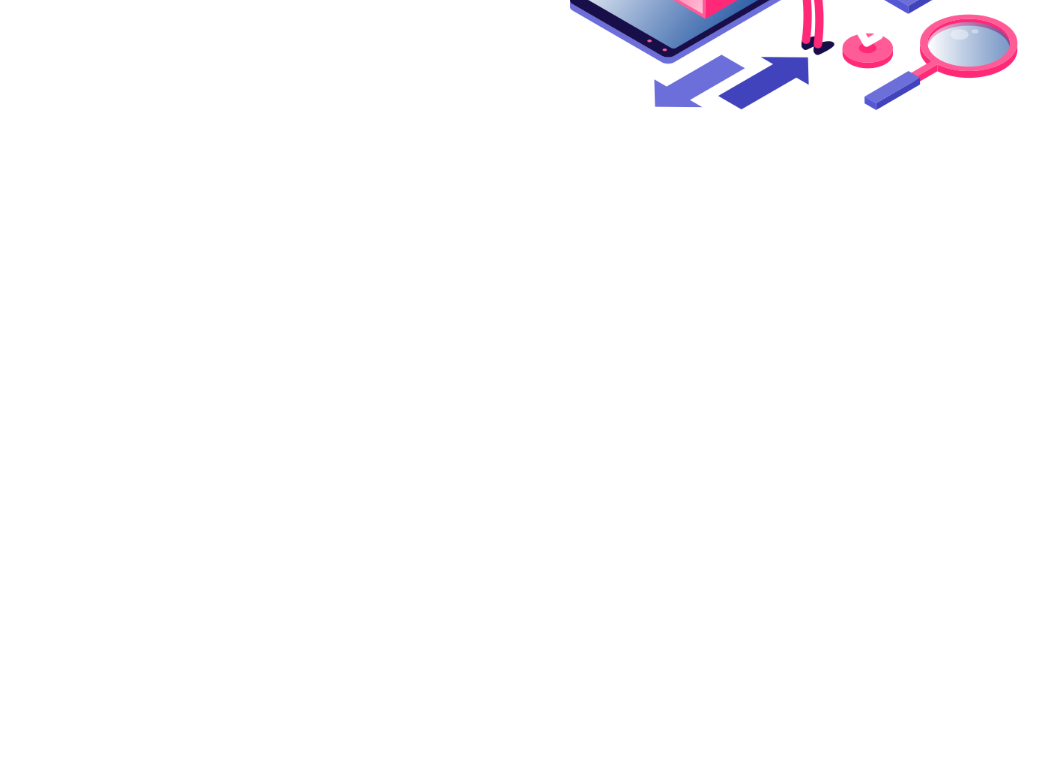
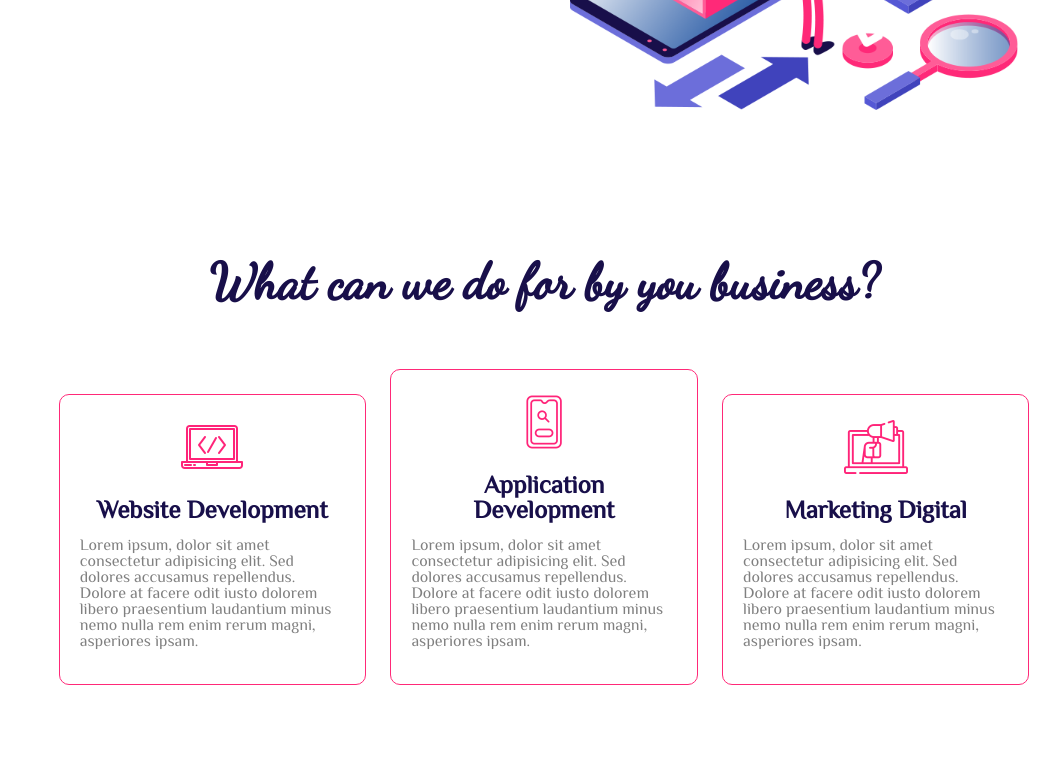
Before and after one commit to jessewillian/agency-html-end-css, a plain HTML site: page index.html in a window 1280 px wide. Shown: the part 470-1229 px from the top of the page, without its empty margins (96-1157 px from the left). Before the commit the page ends 800 px from the top, so only its background shows below. Drawn offline with Linux system fonts and the light colour scheme.

Commit message:
create and finish section

```diff
--- /dev/null
+++ b/css/components/card-section.css
@@ -0,0 +1,44 @@
+.card-section {
+    display: inline-block;
+    margin-top: 5%;
+}
+
+.card {
+    display: inline-block;
+    width: 30%;
+    padding: 20px;
+    margin: 1%;
+    border: 1px solid #FF2978;
+    border-radius: 10px;
+    cursor: pointer;
+}
+
+.card:hover {
+    background-color: #FF2978;
+    color: white;
+    padding: 40px;
+}
+
+.card:hover .box-card {
+    display: none;
+}
+
+.card:hover .text-hover {
+    display: block;
+}
+
+.card:hover .none {
+    display: none;
+}
+
+
+.title-card {
+    color: #180F4A;
+    font-size: 25px;
+    margin: 15px;
+    font-weight: bold;
+}
+
+.text-hover {
+    display: none;
+}
--- a/css/components/main-nav.css
+++ b/css/components/main-nav.css
@@ -12,8 +12,11 @@
     text-align: left;
     font-size: 34px;
     font-weight: bold;
-    font-style: italic;
     color: #180F4A;
     margin-left: 10%;
     pointer-events: none;
 }
+
+.logo .title-logo {
+    font-family: 'Dancing Script', cursive;
+}
--- /dev/null
+++ b/css/components/main-section.css
@@ -0,0 +1,16 @@
+.main-section {
+    margin-top: 80px;
+    margin-left: 5%;
+    margin-right: 5%;
+    display: inline-block;
+    text-align: center;
+    padding: 5%;
+}
+
+.main-section .title-section {
+    width: 100%;
+    font-size: 50px;
+    font-family: 'Dancing Script', sans-serif;
+    font-weight: bold;
+    color: #180F4A;
+}
--- a/index.html
+++ b/index.html
@@ -22,12 +22,14 @@
     <link rel="stylesheet" href="css/components/main-header.css">
     <link rel="stylesheet" href="css/components/head-line.css">
     <link rel="stylesheet" href="css/components/head-img.css">
+    <link rel="stylesheet" href="css/components/main-section.css">
+    <link rel="stylesheet" href="css/components/card-section.css">
 </head>
 
 <body>
     <nav class="main-nav">
         <div class="logo">
-            <h1>Fake Agency</h1>
+            <h1 class="title-logo">Fake Agency</h1>
         </div>
 
         <div class="menu-link">
@@ -55,6 +57,68 @@
         </div>
     </header>
 
+    <section class="main-section">
+        <h2 class="title-section">What can we do for by you business?</h2>
+        <div class="card-section">
+            <div class="card">
+                <img class="none" src="img/pc.png" alt="icon computer">
+                <div class="box-card">
+                    <h3 class="title-card">Website Development</h3>
+                    <p class="paragraph">Lorem ipsum, dolor sit amet consectetur adipisicing elit. Sed dolores accusamus
+                        repellendus. Dolore
+                        at facere odit iusto dolorem libero praesentium laudantium minus nemo nulla rem enim rerum
+                        magni,
+                        asperiores ipsam.</p>
+                </div>
+                <div class="text-hover">
+                    <h3 class="title-card">Any other content</h3>
+                    <p>Lorem ipsum, dolor sit amet consectetur adipisicing elit. Sed dolores accusamus
+                        repellendus. Dolore
+                        at facere odit iusto dolorem libero praesentium laudantium minus nemo nulla rem enim rerum
+                        magni,
+                        asperiores ipsam.</p>
+                </div>
+            </div>
+            <div class="card">
+                <img class="none" src="img/smartphone.png" alt="icon smartphone">
+                <div class="box-card">
+                    <h3 class="title-card">Application Development</h3>
+                    <p class="paragraph">Lorem ipsum, dolor sit amet consectetur adipisicing elit. Sed dolores accusamus
+                        repellendus. Dolore
+                        at facere odit iusto dolorem libero praesentium laudantium minus nemo nulla rem enim rerum
+                        magni,
+                        asperiores ipsam.</p>
+                </div>
+                <div class="text-hover">
+                    <h3 class="title-card">Any other content</h3>
+                    <p>Lorem ipsum, dolor sit amet consectetur adipisicing elit. Sed dolores accusamus
+                        repellendus. Dolore
+                        at facere odit iusto dolorem libero praesentium laudantium minus nemo nulla rem enim rerum
+                        magni,
+                        asperiores ipsam.</p>
+                </div>
+            </div>
+            <div class="card">
+                <img class="none" src="img/marketing.png" alt="icon marketing">
+                <div class="box-card">
+                    <h3 class="title-card">Marketing Digital</h3>
+                    <p class="paragraph">Lorem ipsum, dolor sit amet consectetur adipisicing elit. Sed dolores accusamus
+                        repellendus. Dolore
+                        at facere odit iusto dolorem libero praesentium laudantium minus nemo nulla rem enim rerum
+                        magni,
+                        asperiores ipsam.</p>
+                </div>
+                <div class="text-hover">
+                    <h3 class="title-card">Any other content</h3>
+                    <p>Lorem ipsum, dolor sit amet consectetur adipisicing elit. Sed dolores accusamus
+                        repellendus. Dolore
+                        at facere odit iusto dolorem libero praesentium laudantium minus nemo nulla rem enim rerum
+                        magni,
+                        asperiores ipsam.</p>
+                </div>
+            </div>
+        </div>
+    </section>
 </body>
 
 </html>
```
